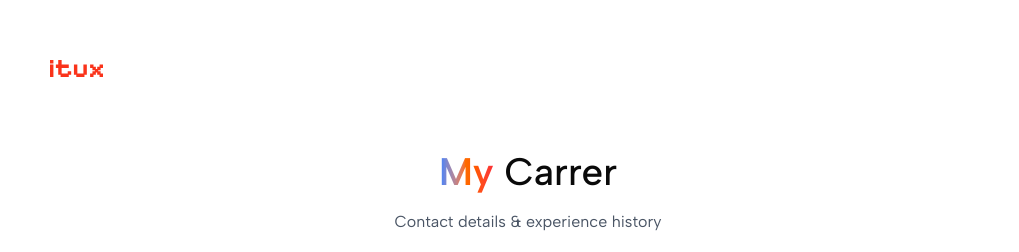
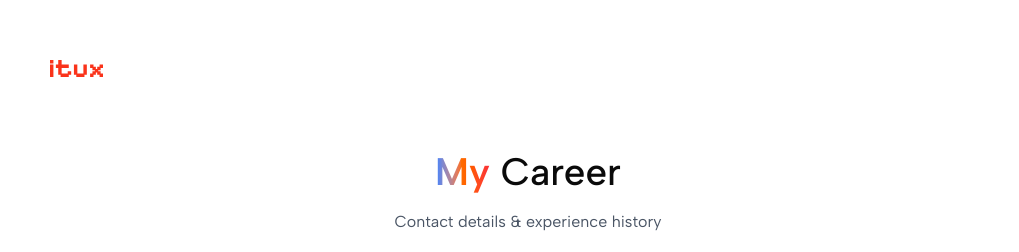
Before and after one commit to matetuh/portfolio_next, a Next.js app: page /about in a window 1280 px wide. Shown: the top 252 px of the page, without its empty margins (112-1131 px from the left). Built offline with nearby package versions, Linux system fonts and the light colour scheme.

Commit message:
Fix spelling

```diff
--- a/app/about/page.tsx
+++ b/app/about/page.tsx
@@ -156,7 +156,7 @@ export default function AboutPage() {
 
       <div className="w-full max-w-[1728px] px-5 sm:px-[clamp(5px,9.375vw,162px)] mx-auto mt-20">
         <header className="mb-8 text-center">
-          <h1 className="text-[clamp(28px,3vw,40px)] font-medium"><span className="text-transparent bg-clip-text bg-linear-to-r from-blue-500 via-orange-500 to-red-500 font-semibold">My</span> Carrer</h1>
+          <h1 className="text-[clamp(28px,3vw,40px)] font-medium"><span className="text-transparent bg-clip-text bg-linear-to-r from-blue-500 via-orange-500 to-red-500 font-semibold">My</span> Career</h1>
           <p className="text-gray-600 mt-2">Contact details & experience history</p>
         </header>
 
--- a/components/FloatingNavDemo.tsx
+++ b/components/FloatingNavDemo.tsx
@@ -16,7 +16,7 @@ export function FloatingNavDemo() {
       icon: <IconUser className="h-4 w-4 text-neutral-500 dark:text-white" />,
     },
     {
-      name: "Carrer",
+      name: "Career",
       link: "/about",
       icon: (
         <IconFileCvFilled className="h-4 w-4 text-neutral-500 dark:text-white" />
```
